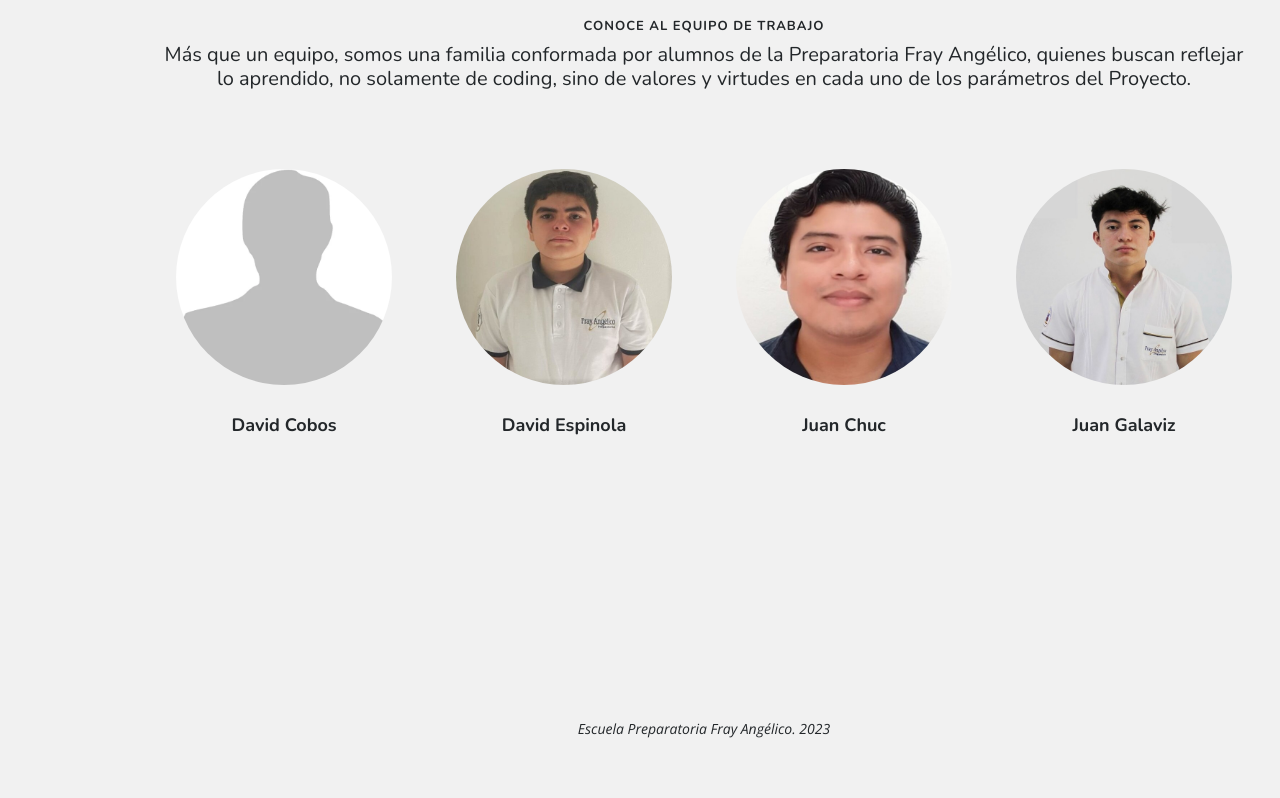
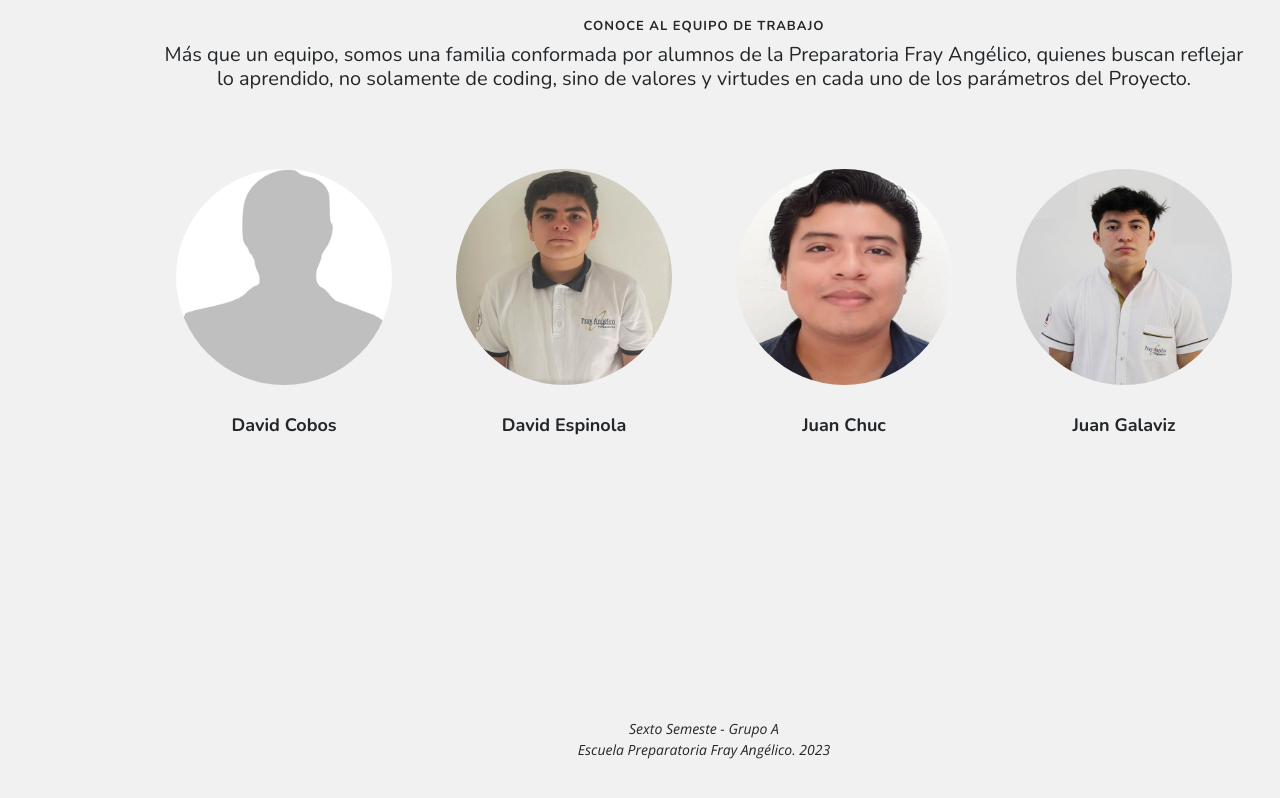
Before and after one commit to VictorLavalle/Space-Invaders, a plain HTML site: page index.html in a window 1280 px wide. Shown: the part 2030-2828 px from the top of the page. Drawn offline with nearby package versions, Linux system fonts and the light colour scheme.

Commit message:
✏️ Small change
WIP

```diff
--- a/index.html
+++ b/index.html
@@ -350,7 +350,7 @@
           <div class="container">
             <div class="row justify-content-center">
               <div class="col-lg-6">
-                <p>Escuela Preparatoria Fray Ang&eacute;lico. 2023</p>
+                <p>Sexto Semeste - Grupo A <br>Escuela Preparatoria Fray Ang&eacute;lico. 2023</p>
               </div>
             </div>
           </div>
```
